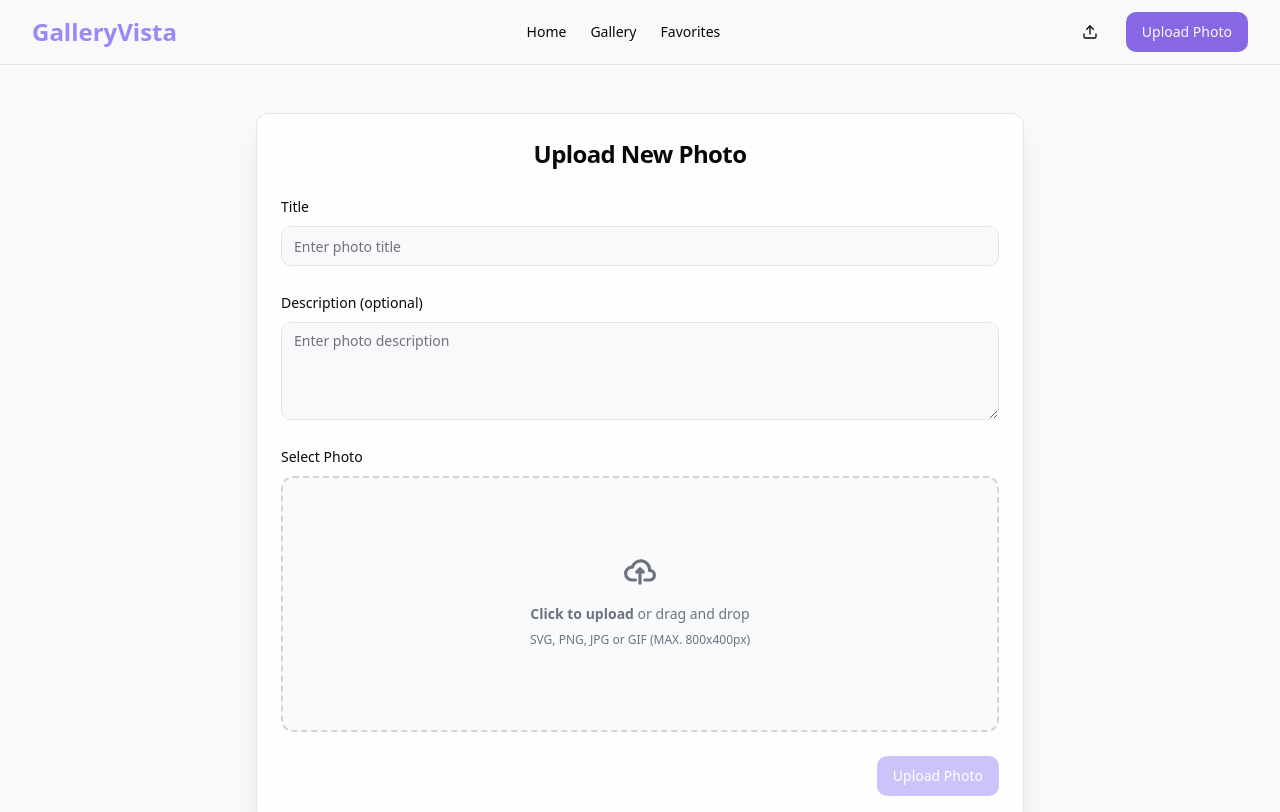
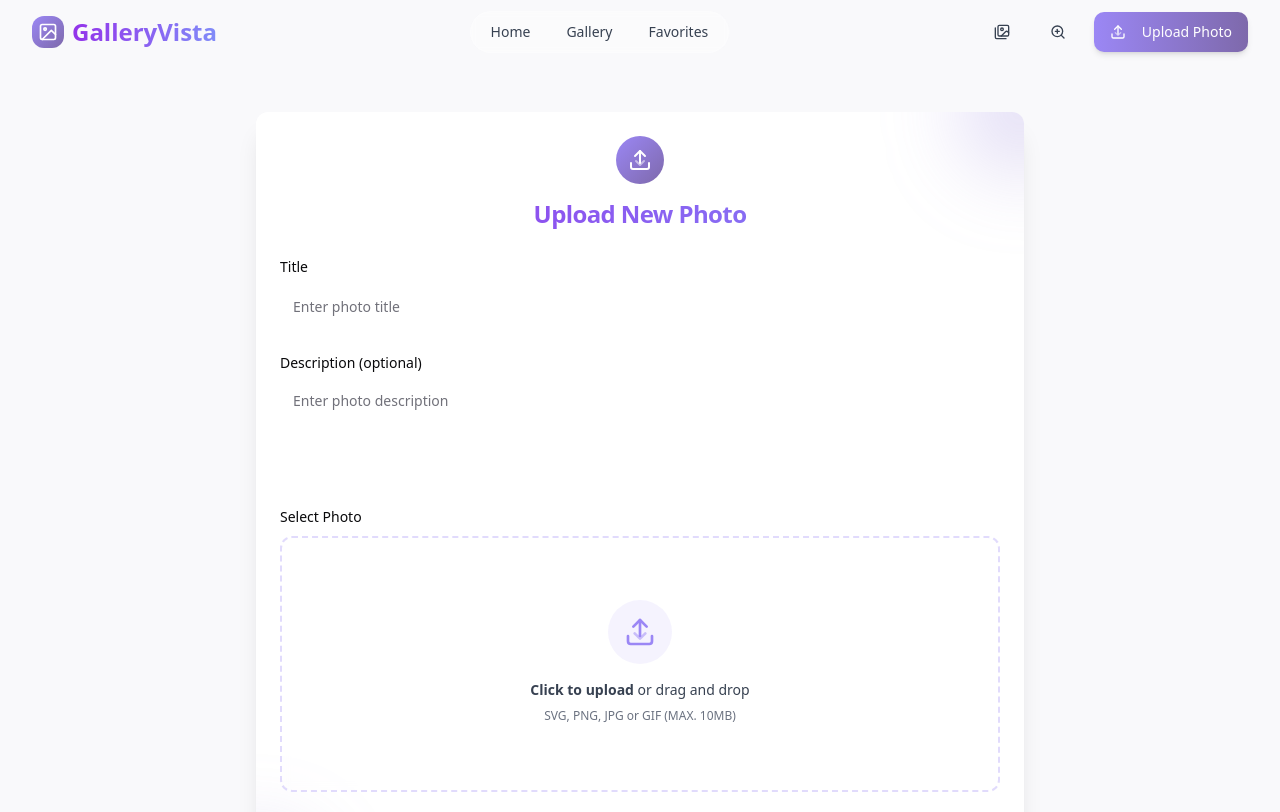
Before and after one commit to Riddle-1211/allure-photo-carousel, a React (Vite) app: page /upload in a window 1280 px wide. Shown: the top 812 px of the page. Built offline with nearby package versions, Linux system fonts and the light colour scheme.

Commit message:
Refactor: Enhance UI and add design details
This commit introduces various UI enhancements, design details, and visual effects to improve the website's aesthetics and user experience.

```diff
--- a/src/components/Navbar.tsx
+++ b/src/components/Navbar.tsx
@@ -1,40 +1,128 @@
 
-import React from 'react';
+import React, { useState, useEffect } from 'react';
 import { Button } from "@/components/ui/button";
-import { Link } from 'react-router-dom';
+import { Link, useLocation } from 'react-router-dom';
 import { UploadIcon } from './icons/UploadIcon';
+import { GalleryIcon } from './icons/GalleryIcon';
+import { cn } from '@/lib/utils';
+import { ZoomInIcon, ImagesIcon } from 'lucide-react';
 
 const Navbar = () => {
+  const location = useLocation();
+  const [scrolled, setScrolled] = useState(false);
+
+  useEffect(() => {
+    const handleScroll = () => {
+      const isScrolled = window.scrollY > 10;
+      if (isScrolled !== scrolled) {
+        setScrolled(isScrolled);
+      }
+    };
+
+    window.addEventListener('scroll', handleScroll);
+    return () => {
+      window.removeEventListener('scroll', handleScroll);
+    };
+  }, [scrolled]);
+
+  const isActive = (path: string) => {
+    return location.pathname === path;
+  };
+
   return (
-    <header className="sticky top-0 z-50 w-full border-b bg-background/80 backdrop-blur-sm">
+    <header className={cn(
+      "sticky top-0 z-50 w-full transition-all duration-300",
+      scrolled
+        ? "bg-white/80 backdrop-blur-md shadow-sm"
+        : "bg-transparent"
+    )}>
       <div className="container flex h-16 items-center justify-between">
         <div className="flex items-center gap-2">
-          <Link to="/" className="text-2xl font-bold text-gallery-purple">
-            GalleryVista
+          <Link to="/" className="flex items-center space-x-2">
+            <div className="bg-gradient-to-br from-gallery-purple to-gallery-darkPurple p-1.5 rounded-lg">
+              <GalleryIcon className="h-5 w-5 text-white" />
+            </div>
+            <span className="text-2xl font-bold gradient-text">GalleryVista</span>
           </Link>
         </div>
 
-        <nav className="hidden md:flex items-center gap-6">
-          <Link to="/" className="text-sm font-medium transition-colors hover:text-primary">
+        <nav className="hidden md:flex items-center">
+          <div className="bg-white/40 backdrop-blur-sm border border-white/20 rounded-full p-1 px-1">
+            <div className="flex space-x-1">
+              <Link
+                to="/"
+                className={cn(
+                  "text-sm font-medium px-4 py-1.5 rounded-full transition-colors",
+                  isActive('/')
+                    ? "bg-gallery-purple text-white shadow-sm"
+                    : "hover:bg-white/50 text-gray-700"
+                )}
+              >
                 Home
               </Link>
-          <Link to="/gallery" className="text-sm font-medium transition-colors hover:text-primary">
+              <Link
+                to="/gallery"
+                className={cn(
+                  "text-sm font-medium px-4 py-1.5 rounded-full transition-colors",
+                  isActive('/gallery')
+                    ? "bg-gallery-purple text-white shadow-sm"
+                    : "hover:bg-white/50 text-gray-700"
+                )}
+              >
                 Gallery
               </Link>
-          <Link to="/favorites" className="text-sm font-medium transition-colors hover:text-primary">
+              <Link
+                to="/favorites"
+                className={cn(
+                  "text-sm font-medium px-4 py-1.5 rounded-full transition-colors",
+                  isActive('/favorites')
+                    ? "bg-gallery-purple text-white shadow-sm"
+                    : "hover:bg-white/50 text-gray-700"
+                )}
+              >
                 Favorites
               </Link>
+            </div>
+          </div>
         </nav>
 
         <div className="flex items-center gap-2">
-          <Button asChild variant="ghost" size="icon" className="mr-2">
-            <Link to="/upload">
-              <UploadIcon className="h-5 w-5" />
-              <span className="sr-only">Upload</span>
+          <Button
+            asChild
+            variant="ghost"
+            size="icon"
+            className={cn(
+              "mr-2 rounded-full",
+              scrolled ? "text-gray-700 hover:bg-gray-100" : "text-gray-700 hover:bg-white/50"
+            )}
+          >
+            <Link to="/gallery" title="Browse Gallery">
+              <ImagesIcon className="h-5 w-5" />
+              <span className="sr-only">Gallery</span>
             </Link>
           </Button>
-          <Button asChild>
-            <Link to="/upload">
+
+          <Button
+            asChild
+            variant="ghost"
+            size="icon"
+            className={cn(
+              "mr-2 rounded-full",
+              scrolled ? "text-gray-700 hover:bg-gray-100" : "text-gray-700 hover:bg-white/50"
+            )}
+          >
+            <Link to="/photo/1" title="Photo Detail View">
+              <ZoomInIcon className="h-5 w-5" />
+              <span className="sr-only">View</span>
+            </Link>
+          </Button>
+
+          <Button
+            asChild
+            className="bg-gradient-to-r from-gallery-purple to-gallery-darkPurple text-white shadow-md hover:shadow-lg transition-all duration-300 hover:opacity-90"
+          >
+            <Link to="/upload" className="flex items-center">
+              <UploadIcon className="h-4 w-4 mr-2" />
               Upload Photo
             </Link>
           </Button>
--- a/src/components/icons/UploadIcon.tsx
+++ b/src/components/icons/UploadIcon.tsx
@@ -15,9 +15,10 @@ export const UploadIcon = ({ className }: { className?: string }) => {
       strokeLinejoin="round"
       className={className}
     >
-      <path d="M21 15v4a2 2 0 0 1-2 2H5a2 2 0 0 1-2-2v-4"></path>
-      <polyline points="17 8 12 3 7 8"></polyline>
-      <line x1="12" y1="3" x2="12" y2="15"></line>
+      <path d="M21 15v4a2 2 0 0 1-2 2H5a2 2 0 0 1-2-2v-4" />
+      <path d="M17 8l-5-5-5 5" />
+      <path d="M12 3v12" />
+      <path d="M8 13l4 4 4-4" opacity="0.5" />
     </svg>
   );
 };
--- a/src/components/upload/UploadForm.tsx
+++ b/src/components/upload/UploadForm.tsx
@@ -8,6 +8,8 @@ import { Label } from '@/components/ui/label';
 import { Card, CardContent, CardHeader, CardTitle } from '@/components/ui/card';
 import { toast } from 'sonner';
 import { useNavigate } from 'react-router-dom';
+import { UploadIcon } from '@/components/icons/UploadIcon';
+import { GalleryIcon } from '@/components/icons/GalleryIcon';
 
 const UploadForm = () => {
   const { addPhoto } = usePhotoContext();
@@ -79,15 +81,24 @@ const UploadForm = () => {
 
   return (
     <div className="w-full max-w-3xl mx-auto py-12">
-      <Card className="bg-white/80 backdrop-blur-sm shadow-xl">
-        <CardHeader>
-          <CardTitle className="text-2xl font-bold text-center">Upload New Photo</CardTitle>
+      <Card className="glass-card overflow-hidden border-0 shadow-xl">
+        <div className="absolute top-0 right-0 w-32 h-32 bg-gradient-to-br from-gallery-purple/30 to-gallery-darkPurple/20 blur-2xl rounded-full -mr-16 -mt-16" />
+        <div className="absolute bottom-0 left-0 w-32 h-32 bg-gradient-to-tr from-gallery-purple/30 to-gallery-darkPurple/20 blur-2xl rounded-full -ml-16 -mb-16" />
+
+        <CardHeader className="relative">
+          <div className="flex items-center justify-center mb-2">
+            <div className="p-3 bg-gradient-to-br from-gallery-purple to-gallery-darkPurple rounded-full">
+              <UploadIcon className="h-6 w-6 text-white" />
+            </div>
+          </div>
+          <CardTitle className="text-2xl font-bold text-center gradient-text">Upload New Photo</CardTitle>
         </CardHeader>
-        <CardContent>
+
+        <CardContent className="relative z-10">
           <form onSubmit={handleSubmit} className="space-y-6">
             <div className="grid w-full gap-6">
               <div className="space-y-2">
-                <Label htmlFor="title">Title</Label>
+                <Label htmlFor="title" className="text-sm font-medium">Title</Label>
                 <Input
                   id="title"
                   name="title"
@@ -95,11 +106,12 @@ const UploadForm = () => {
                   value={formData.title}
                   onChange={handleInputChange}
                   required
+                  className="bg-white/50 backdrop-blur-sm border-white/20"
                 />
               </div>
 
               <div className="space-y-2">
-                <Label htmlFor="description">Description (optional)</Label>
+                <Label htmlFor="description" className="text-sm font-medium">Description (optional)</Label>
                 <Textarea
                   id="description"
                   name="description"
@@ -107,42 +119,46 @@ const UploadForm = () => {
                   value={formData.description}
                   onChange={handleInputChange}
                   rows={4}
+                  className="bg-white/50 backdrop-blur-sm border-white/20 resize-none"
                 />
               </div>
 
               <div className="space-y-2">
-                <Label htmlFor="file">Select Photo</Label>
+                <Label htmlFor="file" className="text-sm font-medium">Select Photo</Label>
                 <div className="flex items-center justify-center w-full">
                   <label
-                    className="flex flex-col items-center justify-center w-full h-64 border-2 border-dashed rounded-lg cursor-pointer bg-gray-50 hover:bg-gray-100 border-gray-300"
+                    className="flex flex-col items-center justify-center w-full h-64 border-2 border-dashed rounded-lg cursor-pointer bg-white/30 hover:bg-white/40 backdrop-blur-sm border-gallery-purple/30 transition-all duration-300"
                   >
                     {previewUrl ? (
                       <div className="w-full h-full relative">
                         <img
                           src={previewUrl}
                           alt="Preview"
-                          className="w-full h-full object-contain"
+                          className="w-full h-full object-contain rounded-lg"
                         />
+                        <div className="absolute inset-0 flex items-center justify-center bg-black/40 opacity-0 hover:opacity-100 transition-opacity duration-300 rounded-lg">
                           <Button
                             type="button"
                             variant="destructive"
                             size="sm"
-                          className="absolute top-2 right-2"
-                          onClick={() => {
+                            onClick={(e) => {
+                              e.preventDefault();
                               setFile(null);
                               setPreviewUrl(null);
                             }}
+                            className="rounded-full"
                           >
                             Remove
                           </Button>
                         </div>
+                      </div>
                     ) : (
-                      <div className="flex flex-col items-center justify-center pt-5 pb-6">
-                        <svg className="w-8 h-8 mb-4 text-gray-500" aria-hidden="true" xmlns="http://www.w3.org/2000/svg" fill="none" viewBox="0 0 20 16">
-                          <path stroke="currentColor" strokeLinecap="round" strokeLinejoin="round" strokeWidth="2" d="M13 13h3a3 3 0 0 0 0-6h-.025A5.56 5.56 0 0 0 16 6.5 5.5 5.5 0 0 0 5.207 5.021C5.137 5.017 5.071 5 5 5a4 4 0 0 0 0 8h2.167M10 15V6m0 0L8 8m2-2 2 2"/>
-                        </svg>
-                        <p className="mb-2 text-sm text-gray-500"><span className="font-semibold">Click to upload</span> or drag and drop</p>
-                        <p className="text-xs text-gray-500">SVG, PNG, JPG or GIF (MAX. 800x400px)</p>
+                      <div className="flex flex-col items-center justify-center pt-5 pb-6 px-4">
+                        <div className="p-4 rounded-full bg-gallery-purple/10 mb-4">
+                          <UploadIcon className="w-8 h-8 text-gallery-purple" />
+                        </div>
+                        <p className="mb-2 text-sm text-gray-700"><span className="font-semibold">Click to upload</span> or drag and drop</p>
+                        <p className="text-xs text-gray-500 text-center">SVG, PNG, JPG or GIF (MAX. 10MB)</p>
                       </div>
                     )}
                     <input
@@ -157,13 +173,36 @@ const UploadForm = () => {
               </div>
             </div>
 
-            <div className="flex justify-end">
+            <div className="flex justify-between items-center pt-4">
+              <Button
+                type="button"
+                variant="outline"
+                onClick={() => navigate('/gallery')}
+                className="border-gallery-purple/30 text-gallery-darkPurple"
+              >
+                <GalleryIcon className="h-4 w-4 mr-2" />
+                Back to Gallery
+              </Button>
+
               <Button
                 type="submit"
-                className="bg-gallery-purple hover:bg-gallery-darkPurple text-white"
+                className="bg-gradient-to-r from-gallery-purple to-gallery-darkPurple hover:opacity-90 text-white transition-all duration-300"
                 disabled={isUploading || !file}
               >
-                {isUploading ? "Uploading..." : "Upload Photo"}
+                {isUploading ? (
+                  <>
+                    <svg className="animate-spin -ml-1 mr-2 h-4 w-4 text-white" xmlns="http://www.w3.org/2000/svg" fill="none" viewBox="0 0 24 24">
+                      <circle className="opacity-25" cx="12" cy="12" r="10" stroke="currentColor" strokeWidth="4"></circle>
+                      <path className="opacity-75" fill="currentColor" d="M4 12a8 8 0 018-8V0C5.373 0 0 5.373 0 12h4zm2 5.291A7.962 7.962 0 014 12H0c0 3.042 1.135 5.824 3 7.938l3-2.647z"></path>
+                    </svg>
+                    Uploading...
+                  </>
+                ) : (
+                  <>
+                    <UploadIcon className="h-4 w-4 mr-2" />
+                    Upload Photo
+                  </>
+                )}
               </Button>
             </div>
           </form>
--- a/src/index.css
+++ b/src/index.css
@@ -92,6 +92,68 @@
   .glass-dark {
     @apply bg-black/30 backdrop-blur-md border border-white/10 shadow-lg;
   }
+
+  .animated-gradient {
+    background: linear-gradient(-45deg, #9b87f5, #7E69AB, #F1F0FB, #D6BCFA);
+    background-size: 400% 400%;
+    animation: gradient 15s ease infinite;
+  }
+
+  @keyframes gradient {
+    0% {
+      background-position: 0% 50%;
+    }
+    50% {
+      background-position: 100% 50%;
+    }
+    100% {
+      background-position: 0% 50%;
+    }
+  }
+
+  .shimmer {
+    position: relative;
+    overflow: hidden;
+  }
+
+  .shimmer::after {
+    content: '';
+    position: absolute;
+    top: 0;
+    right: 0;
+    bottom: 0;
+    left: 0;
+    background: linear-gradient(
+      90deg,
+      rgba(255, 255, 255, 0) 0%,
+      rgba(255, 255, 255, 0.2) 50%,
+      rgba(255, 255, 255, 0) 100%
+    );
+    transform: translateX(-100%);
+    animation: shimmer 2.5s infinite;
+  }
+
+  @keyframes shimmer {
+    100% {
+      transform: translateX(100%);
+    }
+  }
+
+  .floating {
+    animation: floating 3s ease-in-out infinite;
+  }
+
+  @keyframes floating {
+    0% {
+      transform: translateY(0);
+    }
+    50% {
+      transform: translateY(-10px);
+    }
+    100% {
+      transform: translateY(0);
+    }
+  }
 }
 
 .image-grid {
@@ -124,3 +186,24 @@
 .photo-card:hover .photo-overlay {
   opacity: 1;
 }
+
+.photo-card {
+  @apply transition-all duration-300 hover:shadow-[0_10px_40px_-15px_rgba(0,0,0,0.3)] hover:-translate-y-1;
+  box-shadow: 0 5px 15px -5px rgba(0, 0, 0, 0.1);
+}
+
+.hover-scale {
+  @apply transition-transform duration-300;
+}
+
+.hover-scale:hover {
+  transform: scale(1.05);
+}
+
+.text-glow {
+  text-shadow: 0 0 10px rgba(155, 135, 245, 0.5);
+}
+
+.gradient-text {
+  @apply bg-clip-text text-transparent bg-gradient-to-r from-purple-600 to-indigo-400;
+}
```
Also changed, not shown: src/components/gallery/PhotoGrid.tsx (+18 -6 lines), src/contexts/PhotoContext.tsx (+11 -12 lines). Lines whose indentation alone changed are shown as unchanged.
